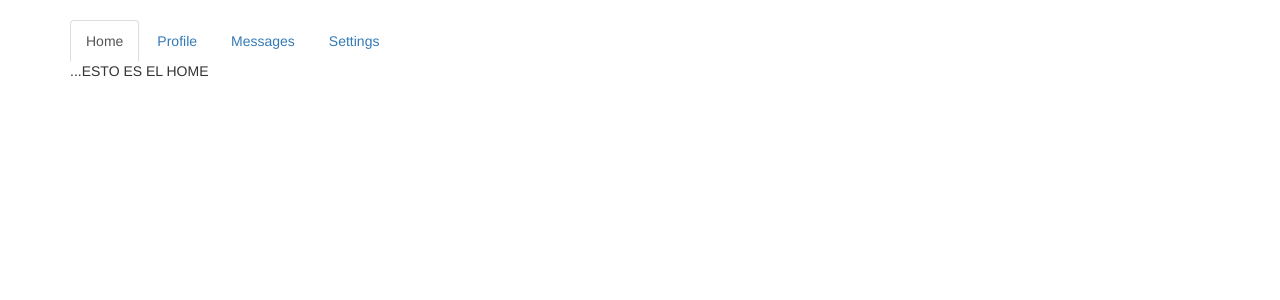
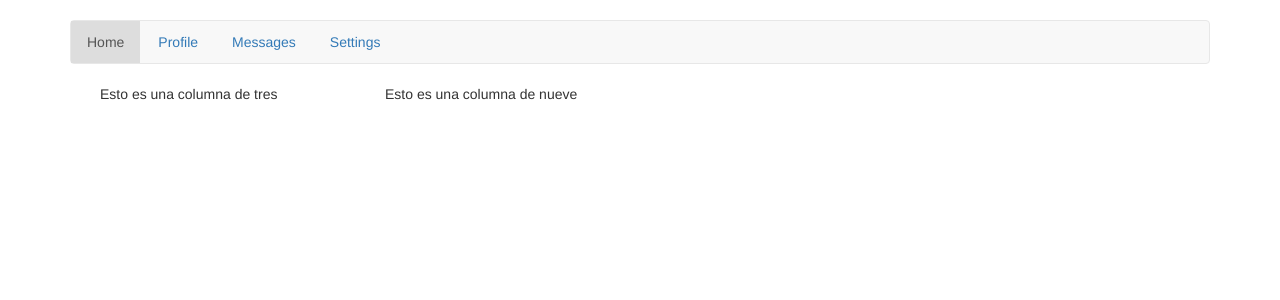
Before and after one commit to Tankathon/tankathon.github.io, a PHP site: page / in a window 1280 px wide. Shown: the top 300 px of the page. Run offline with PHP 8.4, Linux system fonts and the light colour scheme; some libraries are stand-ins or nearby versions.

Commit message:
new design of the main menu

```diff
--- a/css/style.css
+++ b/css/style.css
@@ -2,10 +2,32 @@ body {
     padding-top: 20px;
     padding-bottom: 20px;
 }
-#ProjectName{
-	width: 100px;
-	height: 28px
+/*design of the main menu*/
+.nav-tabs{
+	border: 0.5px solid #E7E7E7 !important;
+	background: #F8F8F8;
+	border-radius: 4px;
+
 }
-.nav-tabs {
-	border-bottom: none;
+.nav-tabs > li {
+	margin-bottom: 0px;
 }
+.nav-tabs > li.active > a{
+	border-color: transparent !important;
+	border-radius:none;
+}
+.nav-tabs > li.active > a, .nav-tabs > li.active > a:focus{
+	background-color: #DDD;
+	border-radius: 0px;
+}
+
+.nav-tabs > li > a:hover {
+	border-color: transparent;
+}
+.nav > li > a:hover {
+	background-color: transparent !important;
+}
+
+#espacio{
+	padding-top: 20px;
+}
--- a/index.html
+++ b/index.html
@@ -24,6 +24,7 @@
         <?php include "menu.php"; ?>
       </nav>-->
       <div role="tabpanel">
+
         <!-- Nav tabs -->
         <ul class="nav nav-tabs" role="tablist">
           <li role="presentation" class="active"><a href="#home" aria-controls="home" role="tab" data-toggle="tab">Home</a></li>
@@ -34,7 +35,16 @@
 
         <!-- Tab panes -->
         <div class="tab-content">
-          <div role="tabpanel" class="tab-pane active" id="home">...ESTO ES EL HOME</div>
+          <div role="tabpanel" class="tab-pane active" id="home">
+            <div class="container" id="espacio">
+              <div class="row">
+                <div class="col-md-12 col-xs-12">
+                  <div class="col-md-3 col-xs-6">Esto es una columna de tres</div>
+                  <div class="col-md-9 xol-xs-6">Esto es una columna de nueve</div>
+                </div>
+              </div>
+            </div>
+          </div>
           <div role="tabpanel" class="tab-pane" id="profile">...</div>
           <div role="tabpanel" class="tab-pane" id="messages">...</div>
           <div role="tabpanel" class="tab-pane" id="settings">...</div>
```
